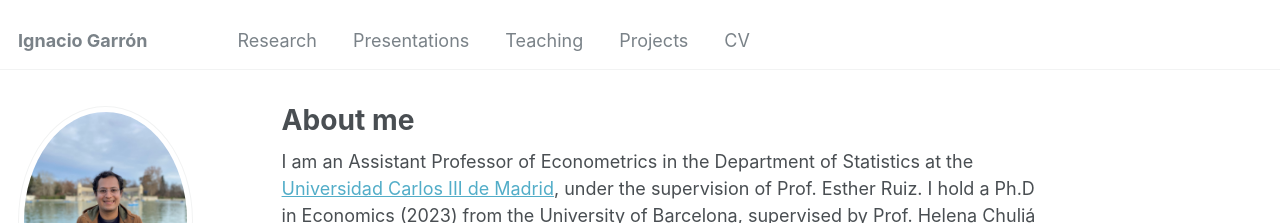
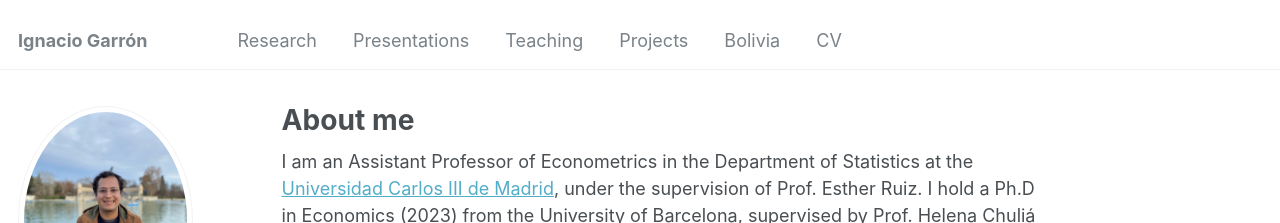
Before and after one commit to IgnacioGarron/IgnacioGarron.github.io, a Jekyll site: the page built from _pages/about.md, in a window 1280 px wide. Shown: the top 223 px of the page. Built offline with Jekyll 4.4.1, drawn with Linux system fonts in a browser that asks for light colours; some web fonts are replaced.

Commit message:
Update navigation.yml

```diff
--- a/_data/navigation.yml
+++ b/_data/navigation.yml
@@ -12,6 +12,9 @@ main:
   - title: "Projects"
     url: /portfolio/
 
+  - title: "Bolivia"
+    url: /bolivia/
+
  # - title: "Blog Posts"
  #   url: /year-archive/
 
```
